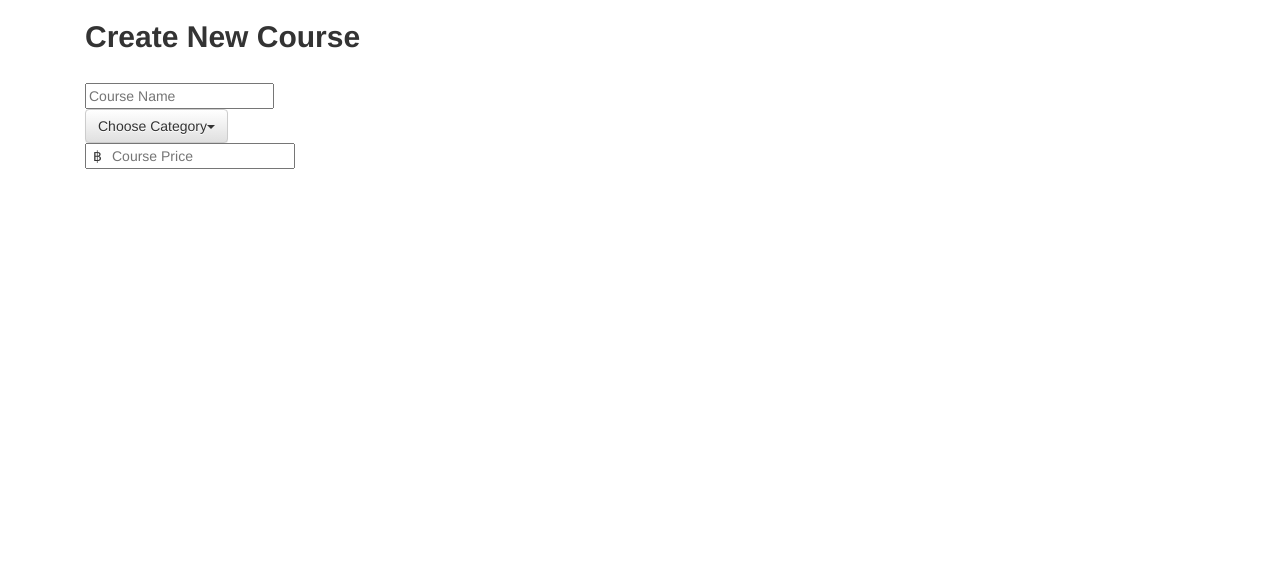
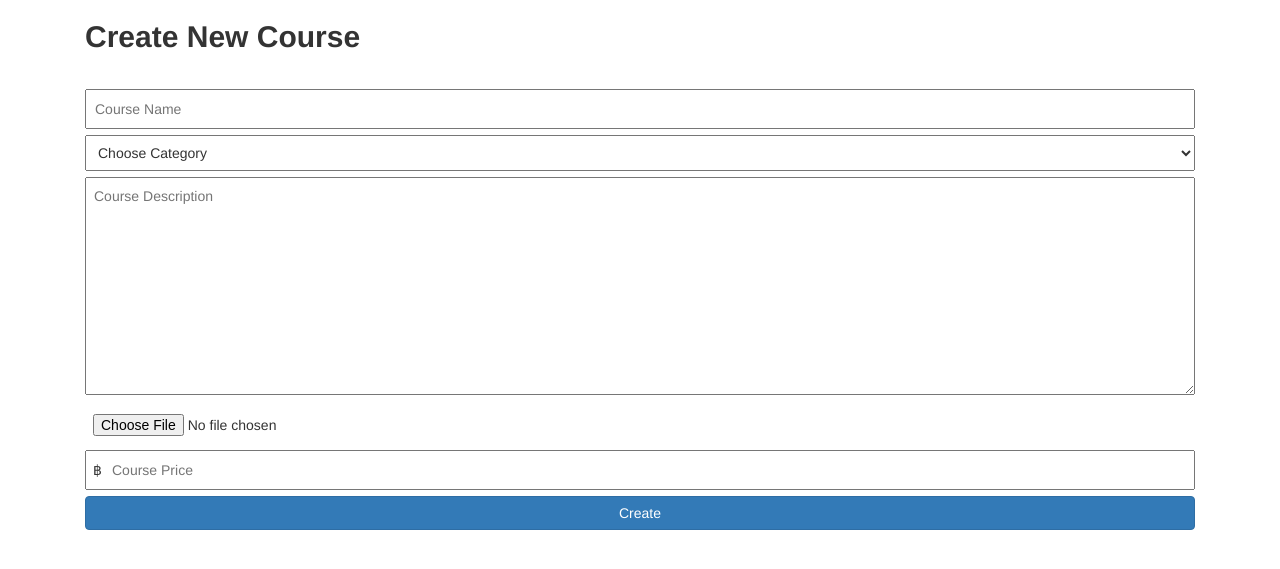
Before and after one commit to PNNutkung/Coursing-Field, a Django app: page /course/create/ in a window 1280 px wide. Shown: the top 569 px of the page. Run offline with Django 3.2, Linux system fonts and the light colour scheme; some libraries are stand-ins or nearby versions.

Commit message:
Add all required form

```diff
--- a/course/templates/course/createCourse.html
+++ b/course/templates/course/createCourse.html
@@ -8,8 +8,6 @@
     <!-- Latest compiled and minified CSS -->
     <link rel="stylesheet" href="https://maxcdn.bootstrapcdn.com/bootstrap/3.3.7/css/bootstrap.min.css" integrity="sha384-BVYiiSIFeK1dGmJRAkycuHAHRg32OmUcww7on3RYdg4Va+PmSTsz/K68vbdEjh4u" crossorigin="anonymous">
 
-    <!-- Optional theme -->
-    <link rel="stylesheet" href="https://maxcdn.bootstrapcdn.com/bootstrap/3.3.7/css/bootstrap-theme.min.css" integrity="sha384-rHyoN1iRsVXV4nD0JutlnGaslCJuC7uwjduW9SVrLvRYooPp2bWYgmgJQIXwl/Sp" crossorigin="anonymous">
     <script src="https://code.jquery.com/jquery-3.1.1.slim.min.js"></script>
     <!-- Latest compiled and minified JavaScript -->
     <script src="https://maxcdn.bootstrapcdn.com/bootstrap/3.3.7/js/bootstrap.min.js" integrity="sha384-Tc5IQib027qvyjSMfHjOMaLkfuWVxZxUPnCJA7l2mCWNIpG9mGCD8wGNIcPD7Txa" crossorigin="anonymous"></script>
@@ -33,12 +31,21 @@
             padding-left: 25px;
             padding-right: 0;
         }
+
+        input, button, textarea, ul, li, select {
+            width: 100%;
+            padding: 8px;
+        }
+        div {
+            margin-top: : 6px;
+            margin-bottom: 6px;
+        }
     </style>
 </head>
 
 <body>
     <div class="container">
-            <form class="form-inline" action="{% url 'course:createNewCourse' %}" method="post">
+            <form class="form-inline" action="{% url 'course:createNewCourse' %}" method="post" enctype="multipart/form-data">
                 {% csrf_token %}
                 <div class="col-xs-12 col-sm-12 col-md-12 col-lg-12">
                     <h2><strong>Create New Course</strong></h2><br/>
@@ -47,17 +54,16 @@
                     <input type="text" name="courseName" placeholder="Course Name" required>
                 </div>
                 <div class="col-xs-12 col-sm-12 col-md-12 col-lg-12">
-                    <div class="dropdown">
-                        <button class="btn btn-default dropdown-toggle" type="button" id="courseCategory" data-toggle="dropdown" aria-haspopup="true" aria-expanded="false">Choose Category<span class="caret" required></span>
-                        </button>
-                        <ul class="dropdown-menu" aria-labelledby="courseCategory">
-                            <li><a href="#">Action</a></li>
-                            <li><a href="#">Another action</a></li>
-                            <li><a href="#">Something else here</a></li>
-                            <li role="separator" class="divider"></li>
-                            <li><a href="#">Separated link</a></li>
-                        </ul>
-                    </div>
+                    <select class="dropdown" name="courseCategory" required>
+                        <option value="">Choose Category</option>
+                        <option value="1">Computer</option>
+                    </select>
+                </div>
+                <div class="col-xs-12 col-sm-12 col-md-12 col-lg-12">
+                    <textarea name="courseDesc" rows="10" placeholder="Course Description" required></textarea>
+                </div>
+                <div class="col-xs-12 col-sm-12 col-md-12 col-lg-12">
+                    <input type="file" name="courseVideo" required/>
                 </div>
                 <div class="form-group col-xs-12 col-sm-12 col-md-12 col-lg-12">
                     <div class="input-icon">
@@ -65,6 +71,9 @@
                         <input type="number" min="1" step="any" name="coursePrice" placeholder="Course Price" required>
                     </div>
                 </div>
+                <div class="col-xs-12 col-sm-12 col-md-12 col-lg-12">
+                    <button type="submit" name="submit" class="btn btn-primary">Create</button>
+                </div>
             </form>
     </div>
 </body>
```
